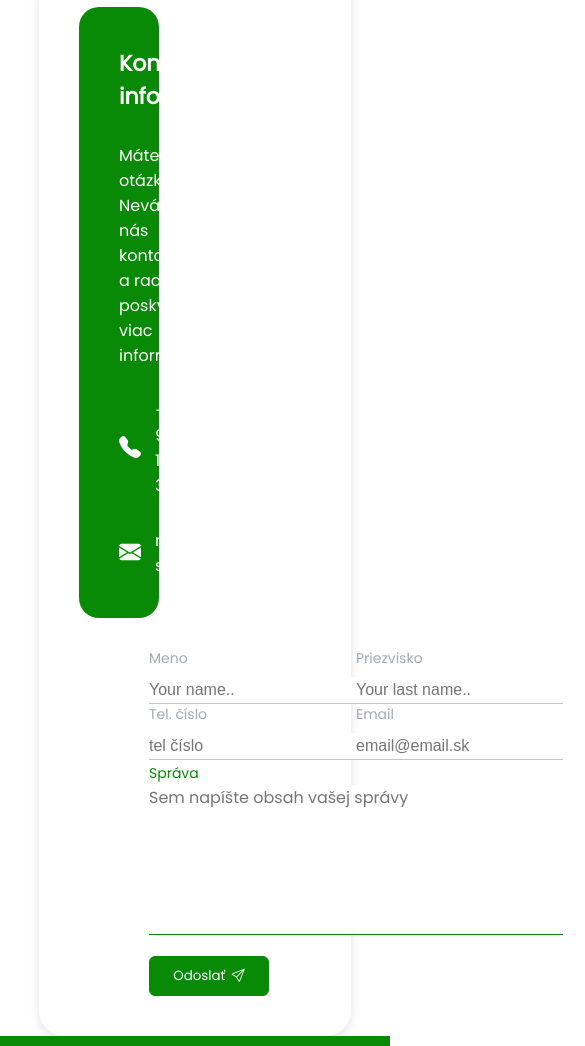
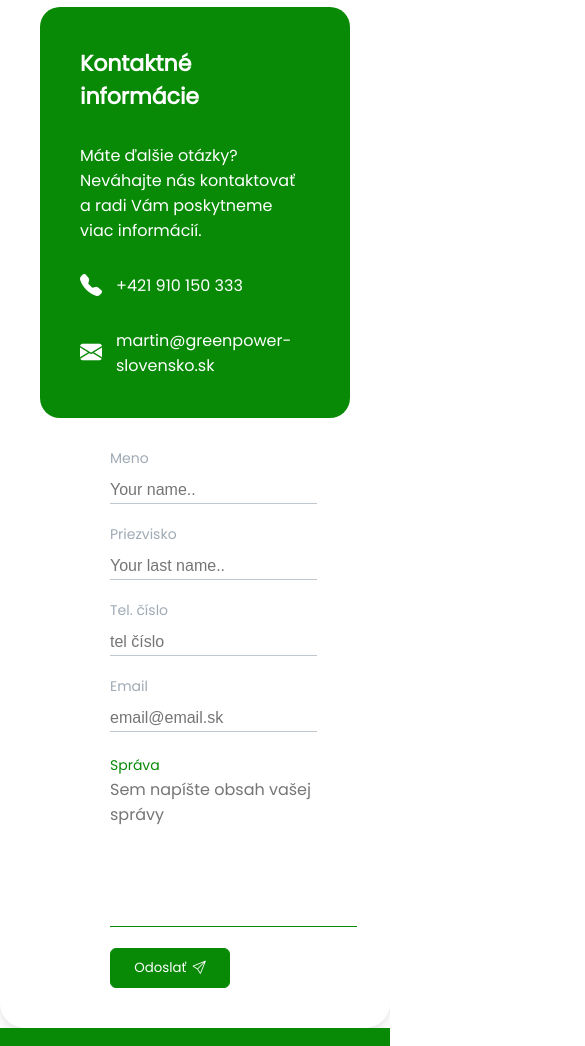
Before and after one commit to matspu/Greenpower-Slovensko, a plain HTML site: page pages/for-teachers.html in a window 390 px wide. Shown: the part 833-1879 px from the top of the page, 585 px wide, since content can reach past the window. Drawn offline with nearby package versions, Linux system fonts and the light colour scheme.

Commit message:
fix about-section, contact-section responsivity

```diff
--- a/pages/for-teachers.html
+++ b/pages/for-teachers.html
@@ -49,25 +49,25 @@
          </div>
          <div class="contact-form">
             <form>
-               <div style="display:flex; flex-direction: row;">
-                  <div class="contact-form-row">
+               <div class="contact-form-row">
+                  <div class="contact-form-column">
                      <label for="fname">Meno</label>
                      <input type="text" id="fname" name="firstname" placeholder="Your name..">
                   </div>
 
-                  <div class="contact-form-row">
+                  <div class="contact-form-column">
                      <label for="lname">Priezvisko</label>
                      <input type="text" id="lname" name="lastname" placeholder="Your last name..">
                   </div>
                </div>
 
-               <div style="display:flex; flex-direction: row;">
-                  <div class="contact-form-row">
+               <div class="contact-form-row">
+                  <div class="contact-form-column">
                      <label for="lname">Tel. číslo</label>
                      <input type="text" id="lname" name="email" placeholder="tel číslo">
                   </div>
 
-                  <div class="contact-form-row">
+                  <div class="contact-form-column">
                      <label for="lname">Email</label>
                      <input type="email" id="lname" name="email" placeholder="email@email.sk">
                   </div>
--- a/style.css
+++ b/style.css
@@ -246,7 +246,6 @@ main{
 
 .contact-section{
    display: flex;
-   flex-wrap: wrap;
    height: auto;
    border-radius: 25px;
    padding: 40px;
@@ -256,7 +255,7 @@ main{
 .contact-information{
    display: flex;
    flex-direction: column;
-   width: 32%;
+   width: 400px;
    max-height: 100%;
    padding: 40px;
    background-color: #088A06;
@@ -282,7 +281,7 @@ main{
 
 .contact-form{
    display: flex;
-   padding: 30px 40px 0px 40px;
+   padding: 30px 0px 0px 40px;
    margin-left: 30px;
 }
 
@@ -518,9 +517,18 @@ footer h3{
    height: 200px;
    width: 200px;
    border: 1px solid gray;
+   border-radius: 12px;
 }
 
+
+
+
+
 @media (max-width: 600px) {
+   main {
+      width: 100%;
+   }
+
    .header-title{
       font-size: 64px;
    }
@@ -575,19 +583,30 @@ footer h3{
 }
 
 @media(max-width: 920px){
+   .contact-section {
+      flex-direction: column;
+   }
+
+   .contact-information{
+      width: 100%;
+   }
 
    footer{
       flex-direction: column;
       align-items: flex-start;
    }
-
 }
 
 
 @media(max-width: 1050px){
+
+   .about-section{
+      align-items: center;
+   }
+
    .about-section-container{
+      width: 80%;
       flex-wrap: wrap;
-      justify-content: center;
    }
 
    .about-section-container:nth-of-type(1){
@@ -601,11 +620,21 @@ footer h3{
    .about-section-text{
       width: 100%;
    }
+
+   .about-section-container img{
+      width: 100%;
+   }
 }
 
 
 @media (max-width: 1300px){
+
+   .contact-form {
+      padding-right: 0px;
+   }
+
    .contact-form-row{
       flex-direction: column;
    }
+
 }
```
